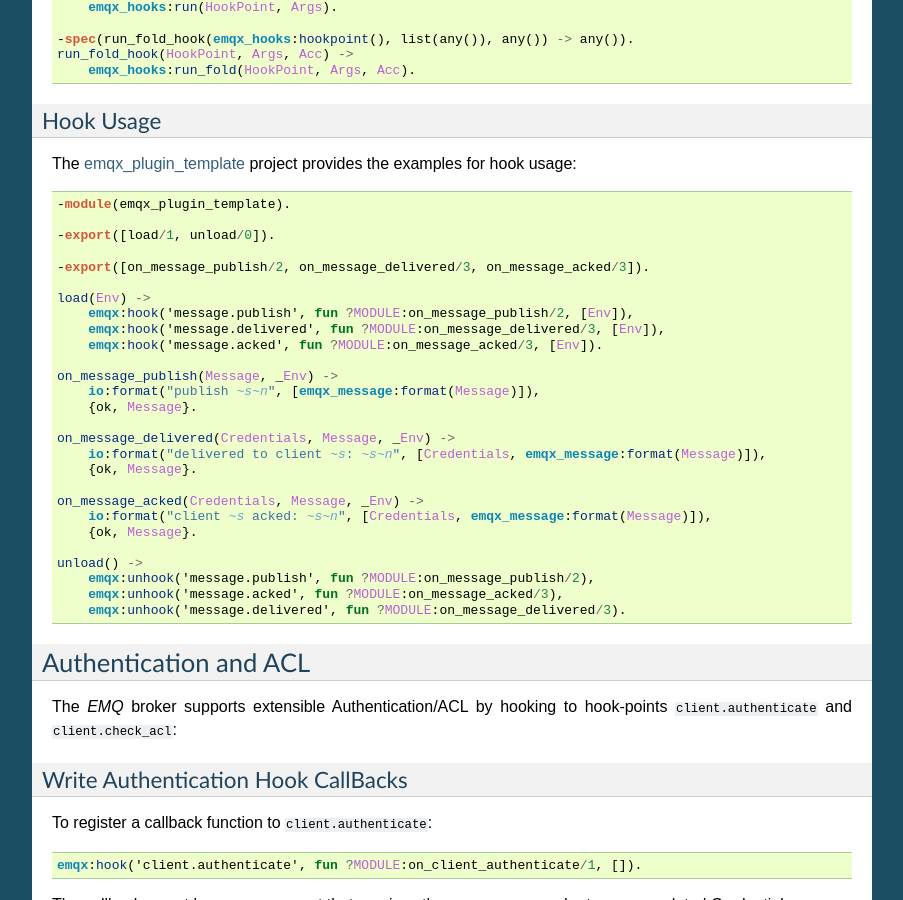
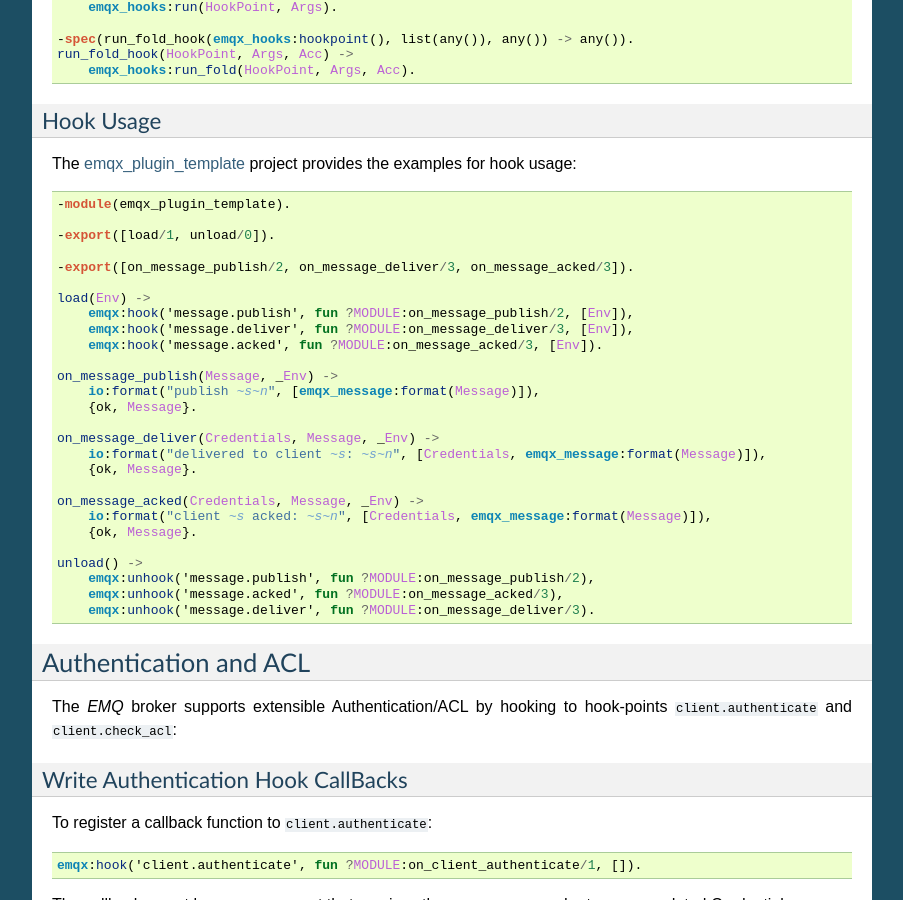
Before and after one commit to emqxarchive/emqx-docs-en, a Sphinx documentation site: the page built from source/design.rst, in a window 1280 px wide and 900 px high, scrolled down 5616 px. Shown: the whole window, without its empty margins (198-1101 px from the left). Built offline with Sphinx 7.4.7, drawn with Linux system fonts in a browser that asks for light colours.

Commit message:
message.delivered -> message.deliver

```diff
--- a/source/design.rst
+++ b/source/design.rst
@@ -271,18 +271,18 @@
 
     -export([load/1, unload/0]).
 
-    -export([on_message_publish/2, on_message_delivered/3, on_message_acked/3]).
+    -export([on_message_publish/2, on_message_deliver/3, on_message_acked/3]).
 
     load(Env) ->
         emqx:hook('message.publish', fun ?MODULE:on_message_publish/2, [Env]),
-        emqx:hook('message.delivered', fun ?MODULE:on_message_delivered/3, [Env]),
+        emqx:hook('message.deliver', fun ?MODULE:on_message_deliver/3, [Env]),
         emqx:hook('message.acked', fun ?MODULE:on_message_acked/3, [Env]).
 
     on_message_publish(Message, _Env) ->
         io:format("publish ~s~n", [emqx_message:format(Message)]),
         {ok, Message}.
 
-    on_message_delivered(Credentials, Message, _Env) ->
+    on_message_deliver(Credentials, Message, _Env) ->
         io:format("delivered to client ~s: ~s~n", [Credentials, emqx_message:format(Message)]),
         {ok, Message}.
 
@@ -293,7 +293,7 @@
     unload() ->
         emqx:unhook('message.publish', fun ?MODULE:on_message_publish/2),
         emqx:unhook('message.acked', fun ?MODULE:on_message_acked/3),
-        emqx:unhook('message.delivered', fun ?MODULE:on_message_delivered/3).
+        emqx:unhook('message.deliver', fun ?MODULE:on_message_deliver/3).
 
 .. _design_auth_acl:
 
```
